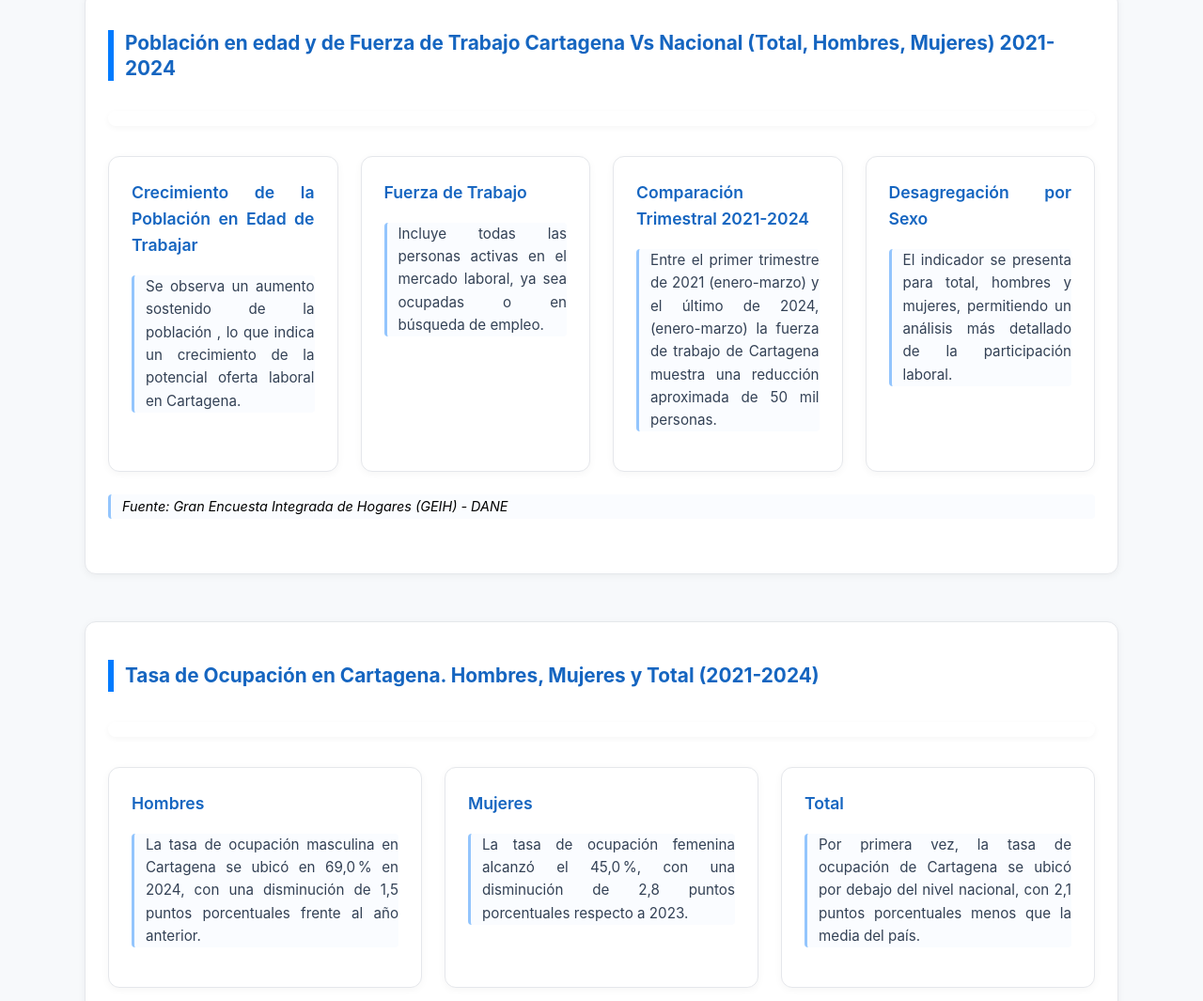
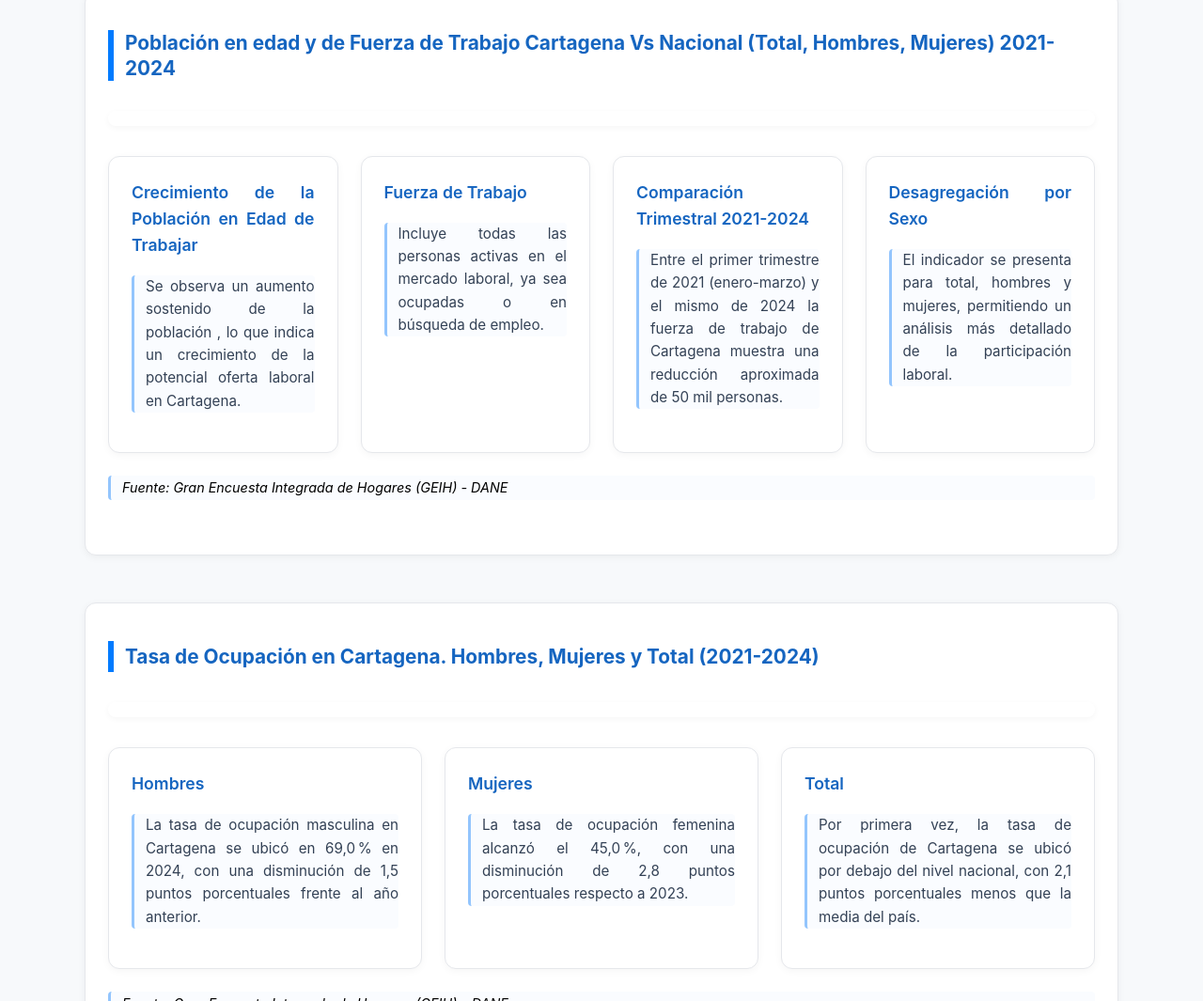
Before and after one commit to GiselleUlloa/AnuarioEstadisticoAlcaldiactg1, a plain HTML site: page mercadolaboral.html in a window 1280 px wide. Shown: the part 1745-2810 px from the top of the page at 94% size. Drawn offline with Linux system fonts and the light colour scheme; a script that the page names is missing.

Commit message:
Update mercadolaboral.html

```diff
--- a/mercadolaboral.html
+++ b/mercadolaboral.html
@@ -467,9 +467,8 @@
         </div>
 
         <div class="tarjeta">
-          <h4>Comparación Trimestral 2021-2024</h4>
-          <p>Entre el primer trimestre de 2021 (enero-marzo) y el último de 2024, (enero-marzo) la fuerza de trabajo de
-            Cartagena muestra una reducción aproximada de 50 mil personas.</p>
+          <h4>Comparación Trimestral 2021-2024 </h4>
+          <p>Entre el primer trimestre de 2021 (enero-marzo) y el mismo de 2024 la fuerza de trabajo de Cartagena muestra una reducción aproximada de 50 mil personas.</p>
         </div>
 
         <div class="tarjeta">
```
